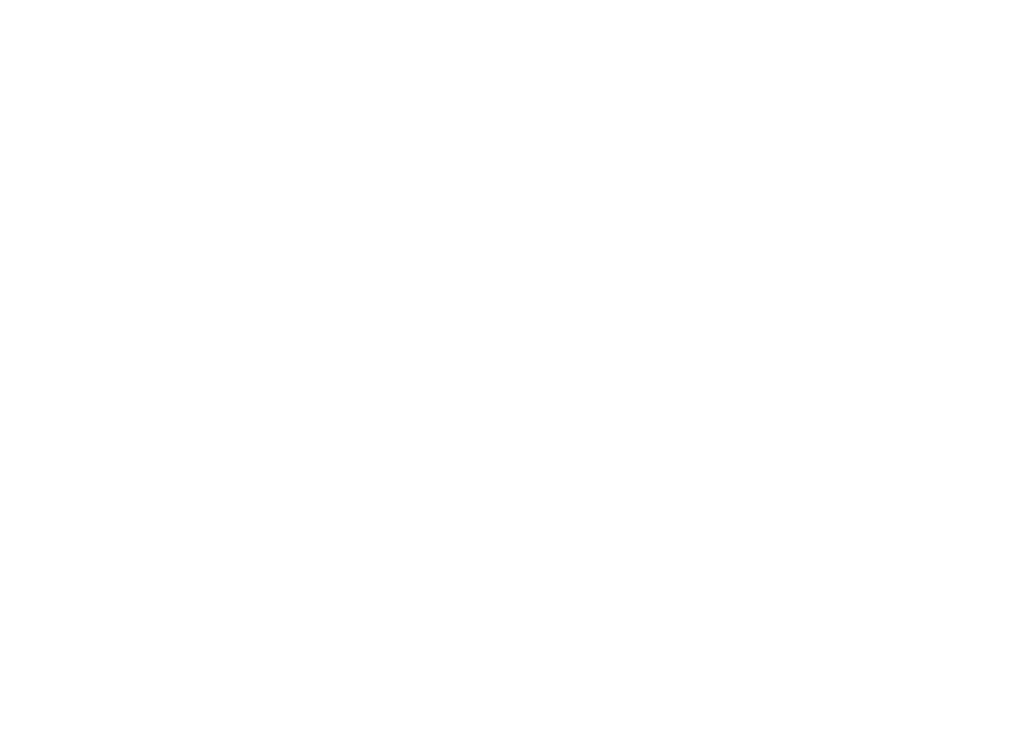
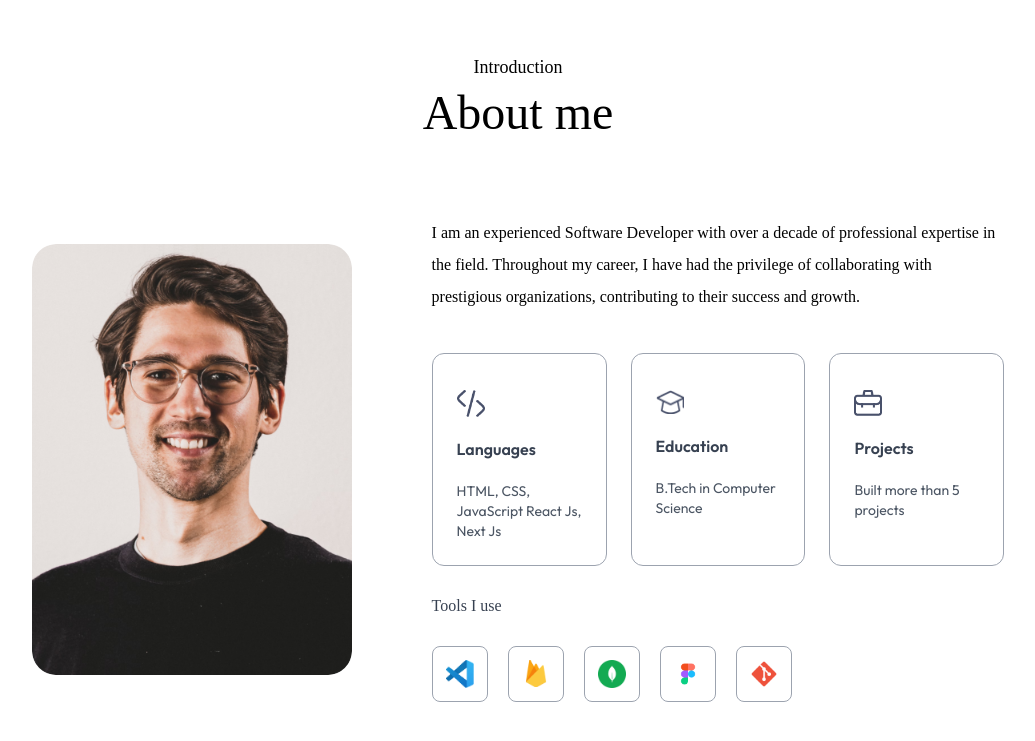
Before and after one commit to Josdandar/portfolio-yt, a Next.js app: page / in a window 1280 px wide. Shown: the part 787-1528 px from the top of the page, without its empty margins (122-1157 px from the left). Before the commit the page ends 800 px from the top, so only its background shows below. Built offline with nearby package versions, Linux system fonts and the light colour scheme; a web font is replaced by a local one.

Commit message:
About me done

```diff
--- /dev/null
+++ b/app/components/About.jsx
@@ -0,0 +1,46 @@
+import { assets, infoList, toolsData } from '@/assets/assets'
+import Image from 'next/image'
+import React from 'react'
+
+const About = () => {
+    return (
+        <div id='about' className='w-full px-[12%] py-10 scroll-mt-20'>
+            <h4 className='text-center mb-2 text-lg font-Ovo'>Introduction</h4>
+            <h2 className='text-center text-5xl font-Ovo'>About me</h2>
+
+            <div className='flex w-full flex-col lg:flex-row items-center gap-20 my-20'>
+                <div className='w-64 sm:w-80 rounded-3xl max-w-none'>
+                    <Image src={assets.user_image} alt='user' className='w-full rounded-3xl' />
+                </div>
+                <div className='flex-1'>
+                    <p className='mb-10 max-w-2xl font-Ovo'>I am an experienced Software Developer with over a decade of professional
+                        expertise in the field. Throughout my career, I have had the privilege of collaborating with
+                        prestigious organizations, contributing to their success and growth.
+                    </p>
+
+                    <ul className='grid grid-cols-1 sm:grid-cols-3 gap-6 max-w-2xl'>
+                        {infoList.map(({icon, iconDark, title, description}, index)=>(
+                            <li className='border-[0.5px] border-gray-400 rounded-xl p-6 cursor-pointer hover:bg-lightHover hover:-translate-y-1 duration-500 hover:shadow-black' key={index}>
+                                <Image src={icon} alt={title} className='w-7 mt-3'/>
+                                <h3 className='my-4 font-semibold text-gray-700'>{title}</h3>
+                                <p className='text-gray-600 text-sm'>{description}</p>
+                            </li>
+                        ))}
+                    </ul>
+
+                    <h4 className='my-6 text-gray-700 font-Ovo'> Tools I use</h4>
+                    <ul className='flex items-center gap-3 sm:gap-5'>
+                        {toolsData.map((tool, index)=>(
+                            <li className='flex items-center justify-center w-12 sm:w-14 aspect-square border border-gray-400 rounded-lg cursor-pointer hover:-translate-y-1 duration-500' key={index}>
+                                <Image src={tool} alt='Tool' className='w-5 sm:w-7' />
+                            </li>
+                        ))}
+                    </ul>
+
+                </div>
+            </div>
+        </div>
+    )
+}
+
+export default About
--- a/app/layout.js
+++ b/app/layout.js
@@ -16,7 +16,7 @@
 
 export default function RootLayout({ children }) {
   return (
-    <html lang="en">
+    <html lang="en" className="scroll-smooth">
       <body
         className={`${outfit.className} ${ovo.className} antialiased leading-8 overflow-x-hidden`}
       >
--- a/app/page.js
+++ b/app/page.js
@@ -1,4 +1,5 @@
 'use client'
+import About from "./components/About";
 import Header from "./components/Header";
 import Navbar from "./components/Navbar";
 
@@ -7,6 +8,7 @@
     <>
     <Navbar />
     <Header/>
+    <About/>
     </>
   );
 }
--- a/tailwind.config.mjs
+++ b/tailwind.config.mjs
@@ -15,7 +15,11 @@
       fontFamily:{
         Outfit: ["Outfif", "sans-serif"],
         Ovo: ['Ovo', "serif"]
-      }
+      },
+      boxShadow:{
+        'black':'4px 4px 0 #000',
+        'white': '4px 4px 0 #fff',
+      },
     },
   },
   plugins: [],
```
